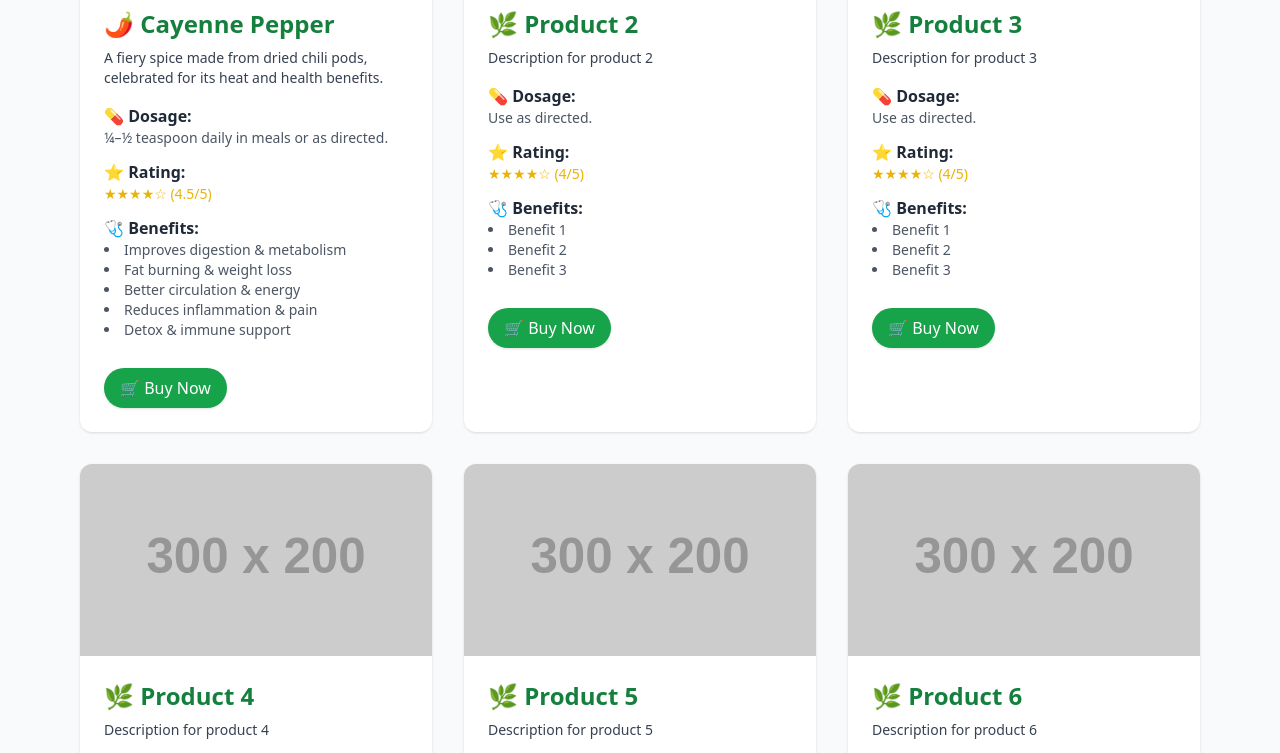
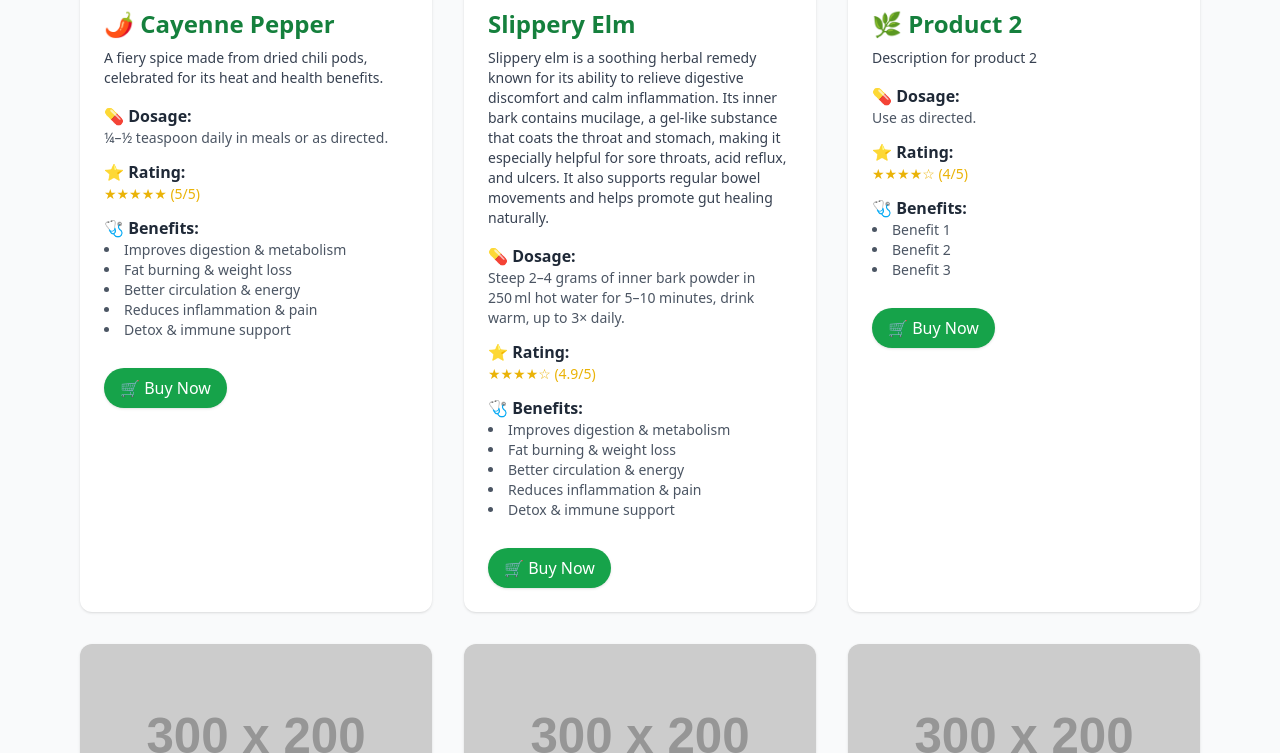
Before and after one commit to drspice-organics/drspice, a plain HTML site: page products.html in a window 1280 px wide. Shown: the part 506-1259 px from the top of the page. Drawn offline with nearby package versions, Linux system fonts and the light colour scheme; placeholder pictures from the web are drawn by us.

Commit message:
Update products.html

```diff
--- a/products.html
+++ b/products.html
@@ -58,7 +58,7 @@ const products = [
     image: "https://raw.githubusercontent.com/drspice-organics/drspice/main/products/Cayenne%20pepper%20500-1749551712-0.jpeg",
     description: "A fiery spice made from dried chili pods, celebrated for its heat and health benefits.",
     dosage: "¼–½ teaspoon daily in meals or as directed.",
-    rating: "★★★★☆ (4.5/5)",
+    rating: "★★★★★ (5/5)",
     benefits: [
       "Improves digestion & metabolism",
       "Fat burning & weight loss",
@@ -67,6 +67,21 @@ const products = [
       "Detox & immune support"
     ],
     link: "https://www.drspiceorganics.com/product?cayenne-pepper150-grams"
+  },
+  {
+    name: "Slippery Elm",
+    image: "https://github.com/drspice-organics/drspice/blob/main/products/slippery%20elm.jpeg",
+    description: "Slippery elm is a soothing herbal remedy known for its ability to relieve digestive discomfort and calm inflammation. Its inner bark contains mucilage, a gel-like substance that coats the throat and stomach, making it especially helpful for sore throats, acid reflux, and ulcers. It also supports regular bowel movements and helps promote gut healing naturally.",
+    dosage: "Steep 2–4 grams of inner bark powder in 250 ml hot water for 5–10 minutes, drink warm, up to 3× daily.",
+    rating: "★★★★☆ (4.9/5)",
+    benefits: [
+      "Improves digestion & metabolism",
+      "Fat burning & weight loss",
+      "Better circulation & energy",
+      "Reduces inflammation & pain",
+      "Detox & immune support"
+    ],
+    link: "https://www.drspiceorganics.com/product?slippery-elm"
   },
   // You can replicate the structure above for ~50 products.
   // Simply push more objects here, adjusting name, image, description, etc.
```
